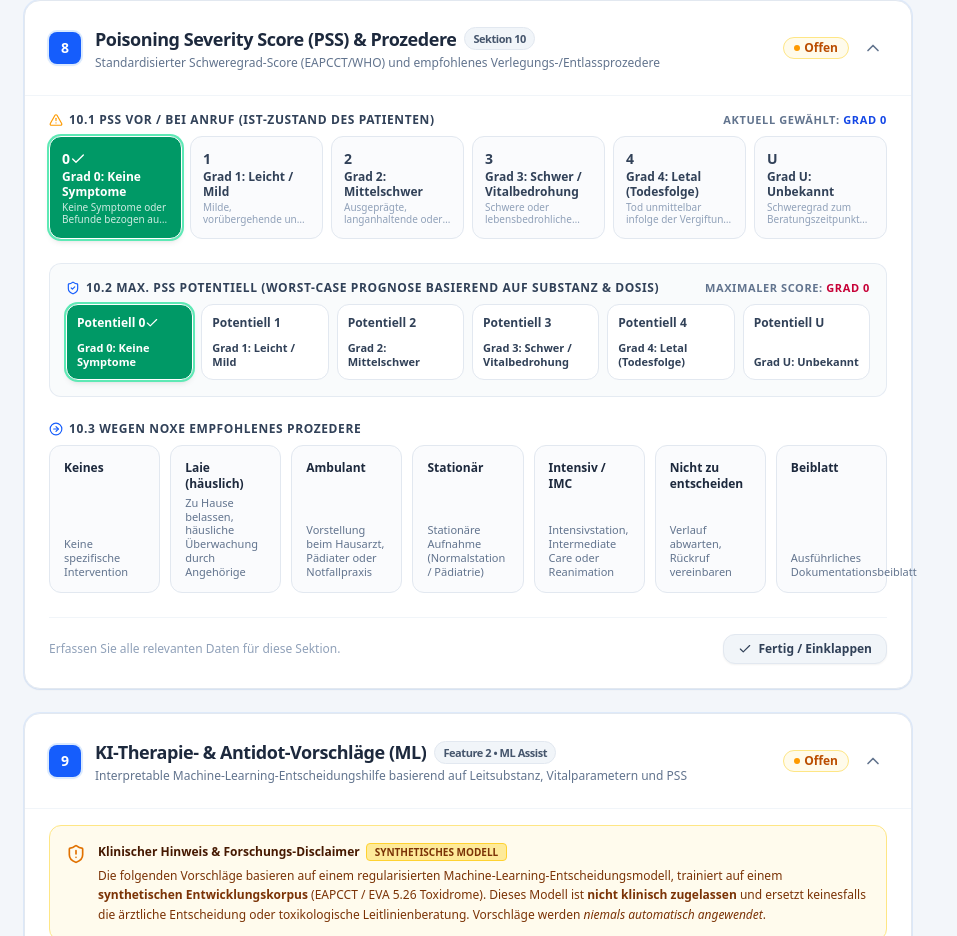
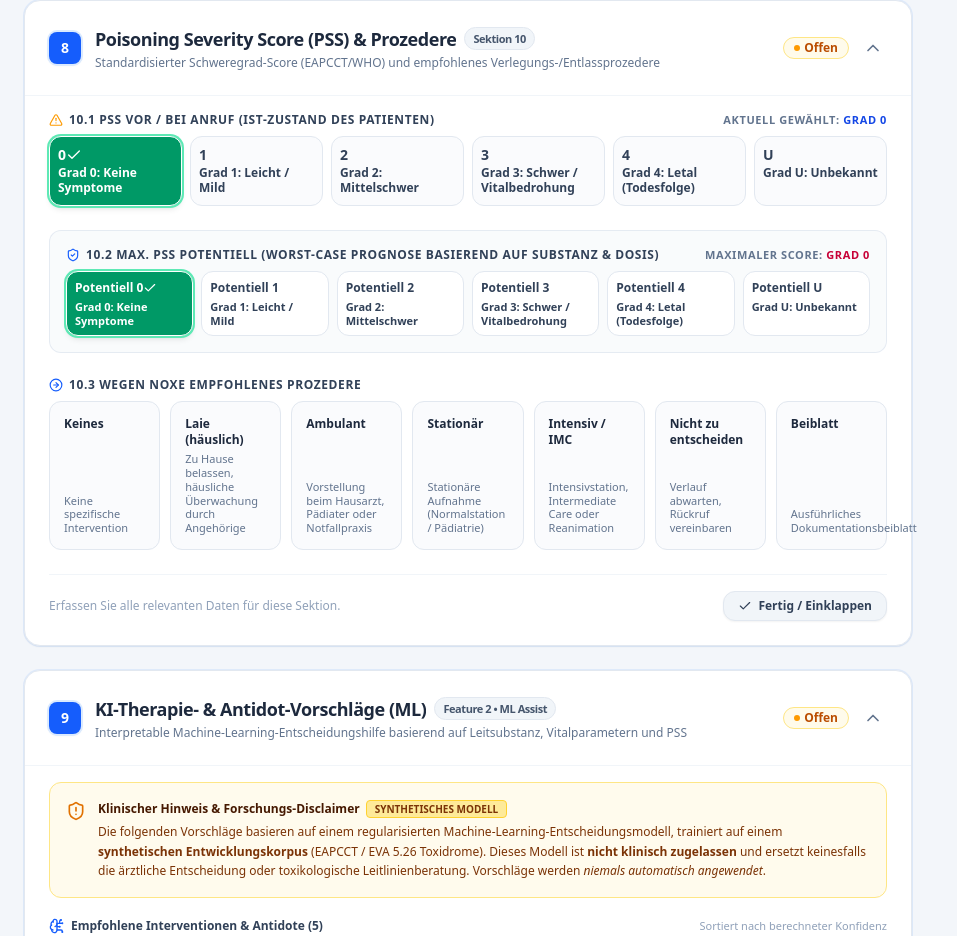
Before and after one commit to MaStr19/UKB-Prototypen, a Next.js app in the folder eva-gui/: page / in a window 1280 px wide. Shown: the part 5710-6646 px from the top of the page, without its empty margins (0-957 px from the left). Built offline with nearby package versions, Linux system fonts and the light colour scheme.

Commit message:
Make PSS section more compact

```diff
--- a/eva-gui/src/components/sections/PssProcedureSection.tsx
+++ b/eva-gui/src/components/sections/PssProcedureSection.tsx
@@ -129,7 +129,7 @@ export const PssProcedureSection: React.FC<Props> = ({ record, onChange }) => {
                 key={p.level}
                 type="button"
                 onClick={() => onChange('pssVor', p.level)}
-                className={`p-3 rounded-xl text-left border transition-all flex flex-col justify-between min-h-[92px] ${
+                className={`p-2 rounded-xl text-left border transition-all flex flex-col gap-1] ${
                   isSelected
                     ? p.activeClass
                     : 'bg-slate-50/70 border-slate-200 text-slate-700 hover:bg-slate-100 hover:border-slate-300'
@@ -141,7 +141,7 @@ export const PssProcedureSection: React.FC<Props> = ({ record, onChange }) => {
                 </div>
                 <div>
                   <div className="font-bold text-xs leading-tight mb-0.5">{p.title}</div>
-                  <div className={`text-[10px] line-clamp-2 leading-tight ${isSelected ? 'text-white/80' : 'text-slate-400'}`}>
+                  <div className={`hidden text-[10px] line-clamp-2 leading-tight ${isSelected ? 'text-white/80' : 'text-slate-400'}`}>
                     {p.description}
                   </div>
                 </div>
@@ -181,7 +181,7 @@ export const PssProcedureSection: React.FC<Props> = ({ record, onChange }) => {
                 type="button"
                 disabled={isTooLow}
                 onClick={() => onChange('pssPot', p.level)}
-                className={`p-2.5 rounded-xl text-left border transition-all flex flex-col justify-between min-h-[76px] ${
+                className={`p-2 rounded-xl text-left border transition-all flex flex-col gap-1 ${
                   isSelected
                     ? p.activeClass
                     : 'bg-white border-slate-200 text-slate-700 hover:bg-slate-50'
```
